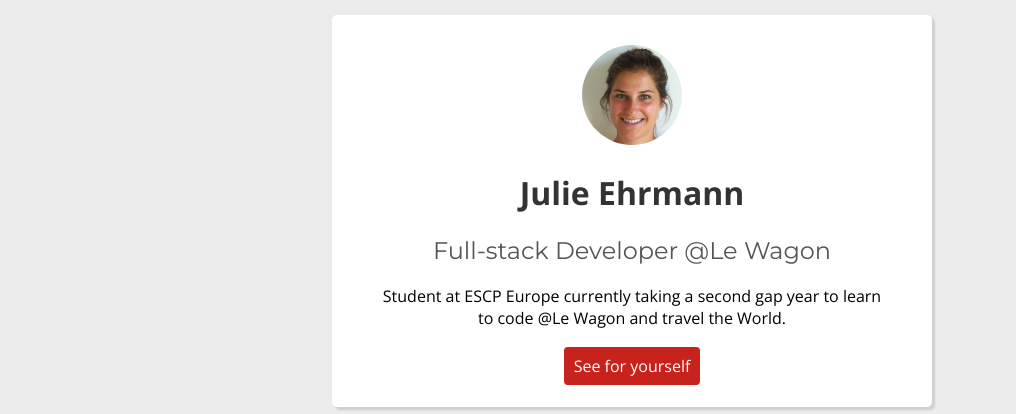
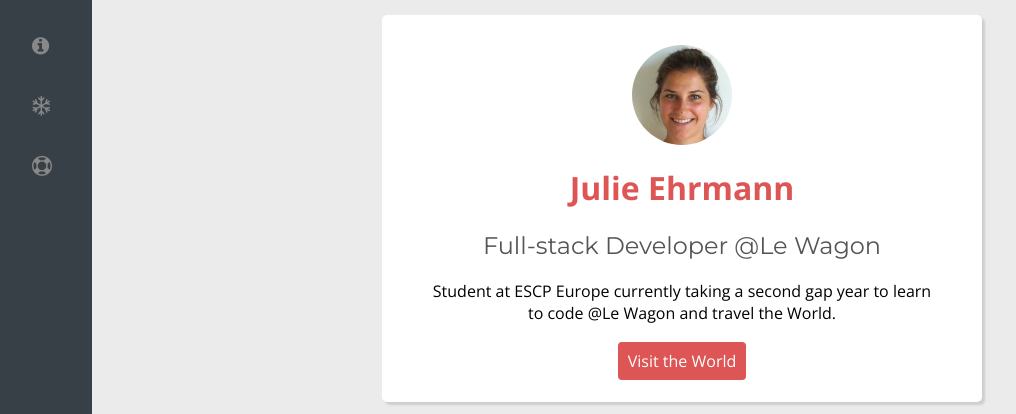
Before and after one commit to julie-e/profile, a plain HTML site: page index.html in a window 1280 px wide. Shown: the top 414 px of the page, without its empty margins (8-1024 px from the left). Drawn offline with nearby package versions, Linux system fonts and the light colour scheme; a web font is replaced by a local one.

Commit message:
Added the sidebar

```diff
--- a/index.html
+++ b/index.html
@@ -1,71 +1,91 @@
-<!DOCTYPE html>
 <html>
   <head>
     <meta charset="utf-8">
-    <title>Basic infos</title>
+    <title>Basic info</title>
 
     <!-- Google fonts -->
     <link rel="stylesheet" href="http://fonts.googleapis.com/css?family=Open+Sans:400,300,700|Montserrat:400,700">
-    <link href="https://fonts.googleapis.com/css?family=Source+Serif+Pro:400,600,700" rel="stylesheet">
 
     <!-- Fontawesome -->
-    <link rel="stylesheet" href="https://maxcdn.bootstrapcdn.com/font-awesome/4.7.0/css/font-awesome.min.css">
+    <link href="http://maxcdn.bootstrapcdn.com/font-awesome/4.7.0/css/font-awesome.min.css" rel="stylesheet">
 
     <!-- Your style -->
     <link rel="stylesheet" href="style.css">
   </head>
   <body>
+    <div id="sidebar">
+      <ul>
+        <li>
+          <a href="#summary">
+            <i class="fa fa-info-circle"></i>
+          </a>
+        </li>
+        <li>
+          <a href="#favorite-sports">
+            <i class="fa fa-snowflake-o"></i>
+          </a>
+        </li>
+        <li>
+          <a href="#footer">
+            <i class="fa fa-life-ring"></i>
+          </a>
+        </li>
+      </ul>
+    </div>
+    <div id="page-content">
+      <!-- your page content here -->
       <div class="container">
-      <div class="card text-center">
-        <img height= 100px width= 100px class="img-circle" src="images/julie_new.jpg" alt="Julie">
+        <div class="card text-center" id="summary">
+          <img height= 100px width= 100px class="img-circle" src="../images/julie_new.jpg" alt="Julie">
           <h1>Julie Ehrmann</h1>
           <h2>Full-stack Developer @Le Wagon</h2>
           <p class="description">
             Student at ESCP Europe currently taking a second gap year to learn to code @Le Wagon and travel the World.
           </p>
 
-        <a class="btn-red" href="">See for yourself</a>
+          <a class="btn-red" href="http://www.routard.com/" target="_blank">Visit the World</a>
         </div>
 
         <div class="card text-center">
           <ul class="card-list list-inline">
             <li>
-            <a href="www.facebook.com" target= "_blank"><i class="fa fa-facebook-square" aria-hidden="true"></i>
+              <a href="http://www.facebook.com" target="_blank"><i class="fa fa-facebook-square" aria-hidden="true"></i>
               <br>Facebook</a>
             </li>
             <li>
-            <a href="www.linkedin.com" target= "_blank"><i class="fa fa-linkedin-square" aria-hidden="true"></i>
+              <a href="http://www.linkedin.com" target="_blank"><i class="fa fa-linkedin-square" aria-hidden="true"></i>
               <br>Linkedin</a>
             </li>
             <li>
-            <a href="www.twitter.com" target= "_blank"><i class="fa fa-twitter-square" aria-hidden="true"></i>
+              <a href="http://www.twitter.com" target="_blank"><i class="fa fa-twitter-square" aria-hidden="true"></i>
               <br>Twitter</a>
             </li>
           </ul>
         </div>
 
-      <div class="card text-center">
+        <div class="card text-center" id="favorite-sports">
           <h2>My Favourite Sports</h2>
           <ul class="card-list">
           <li>
-          <img height= 200px src="images/hockey.jpg" alt="Hockey">
+            <img height= 200px src="../images/hockey.jpg" alt="Hockey">
             <h3>HOCKEY</h3>
             <p>Rather unknown Olympic sport which I have played for 10 years</p>
           </li>
           <li>
-          <img height= 190px src="images/rugby.jpg" alt="Rugby">
+            <img height= 190px src="../images/rugby.jpg" alt="Rugby">
             <h3>RUGBY</h3>
             <p>Rather unusual sport to play for a girl but amazing spirit</p>
           </li>
           <li>
-          <img height= 200px src="images/ski.jpg" alt="Ski">
+            <img height= 200px src="../images/ski.jpg" alt="Ski">
             <h3>SKI</h3>
             <p>I've been skiing since I was born, did some competition and still love it</p>
           </li>
           </ul>
         </div>
 
-      <div class="card text-center">
+        <div class="card text-center" id="footer">
+          <h2>About this page</h2>
           <ul class="card-list list-inline">
             <li>
               <a href="#" target= "_blank"><i class="fa fa-heart" aria-hidden="true"></i></a>
@@ -79,5 +99,6 @@
           </ul>
         </div>
     </div>
+    </div>
   </body>
 </html>
--- a/style.css
+++ b/style.css
@@ -5,7 +5,7 @@ body {
 }
 
 h1, a:hover {
-  color: #333333;
+  color: #DD5555;
 }
 
 h2, h3 {
@@ -51,16 +51,17 @@ a {
 }
 
 .btn-red {
-  background-color: #C7221B;
+  background-color: #DD5555;
   border-radius: 4px;
   padding: 8px 10px 8px 10px;
   color: white;
+  transition: all 1s;
 }
 
 .btn-red:hover {
   background-color: white;
-  color: #C7221B;
-  border: 1px solid #C7221B;
+  color: #DD5555;
+  border: 1px solid #DD5555;
 }
 
 .list-inline > li {
@@ -85,3 +86,30 @@ h3 {
 .card-list img {
   padding-top: 30px;
 }
+
+#sidebar {
+  position: fixed;
+  width: 100px;
+  left: 0;
+  top: 0;
+  bottom: 0;
+  background-color: #384047;
+}
+
+#sidebar li {
+  list-style: none;
+}
+
+#sidebar i {
+  color: #888888;
+  font-size: 20px;
+  padding: 20px 0px 20px 0px;
+}
+
+#sidebar i:hover {
+  color: white;
+}
+
+#page-content {
+  margin-left: 100px;
+}
```
Lines whose indentation alone changed are shown as unchanged.
